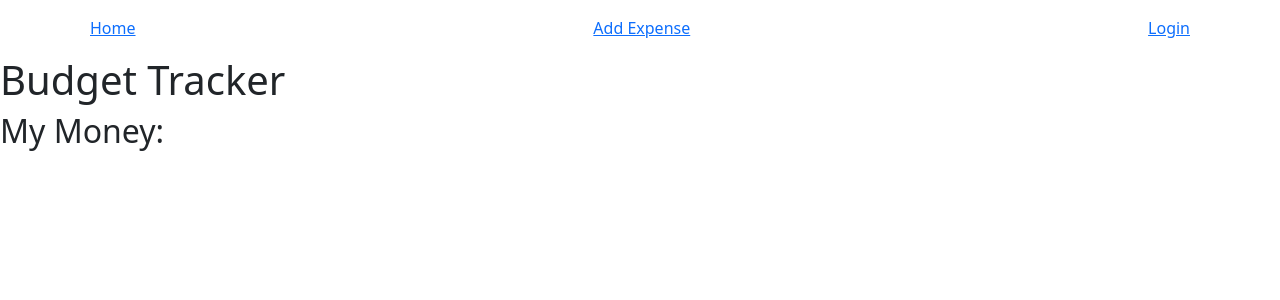
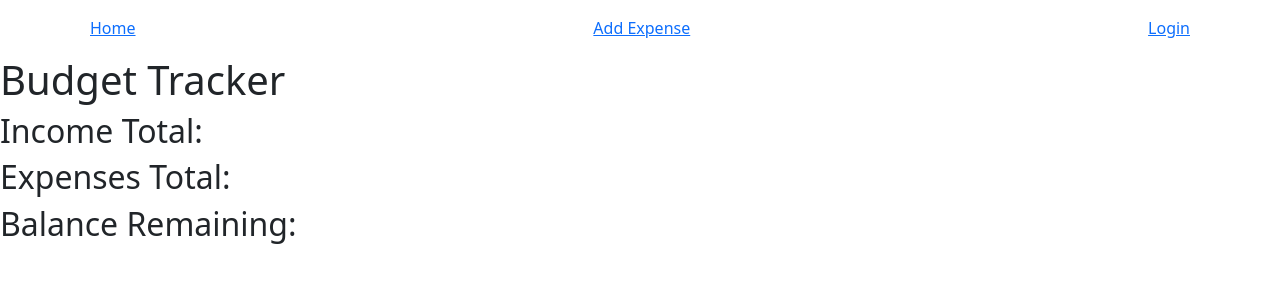
Before and after one commit to saradomincroft/budget-tracker, a React (Create React App) app: page / in a window 1280 px wide. Shown: the top 300 px of the page. Built offline with nearby package versions, Linux system fonts and the light colour scheme; no server answers.

Commit message:
added similar income pages as expenses

```diff
--- a/src/components/Home.js
+++ b/src/components/Home.js
@@ -3,7 +3,9 @@ export default function Home() {
         <>
         <h1>Budget Tracker</h1>
 
-        <h2>My Money:</h2>
+        <h2>Income Total:</h2>
+        <h2>Expenses Total:</h2>
+        <h2>Balance Remaining:</h2>
 
         </>
     )
```
Also changed, not shown: src/components/Income.js (added), src/components/IncomeForm.js (added), src/components/IncomeIndex.js (added), src/components/IncomeNotif.js (added), src/components/IncomePage.js (added).
